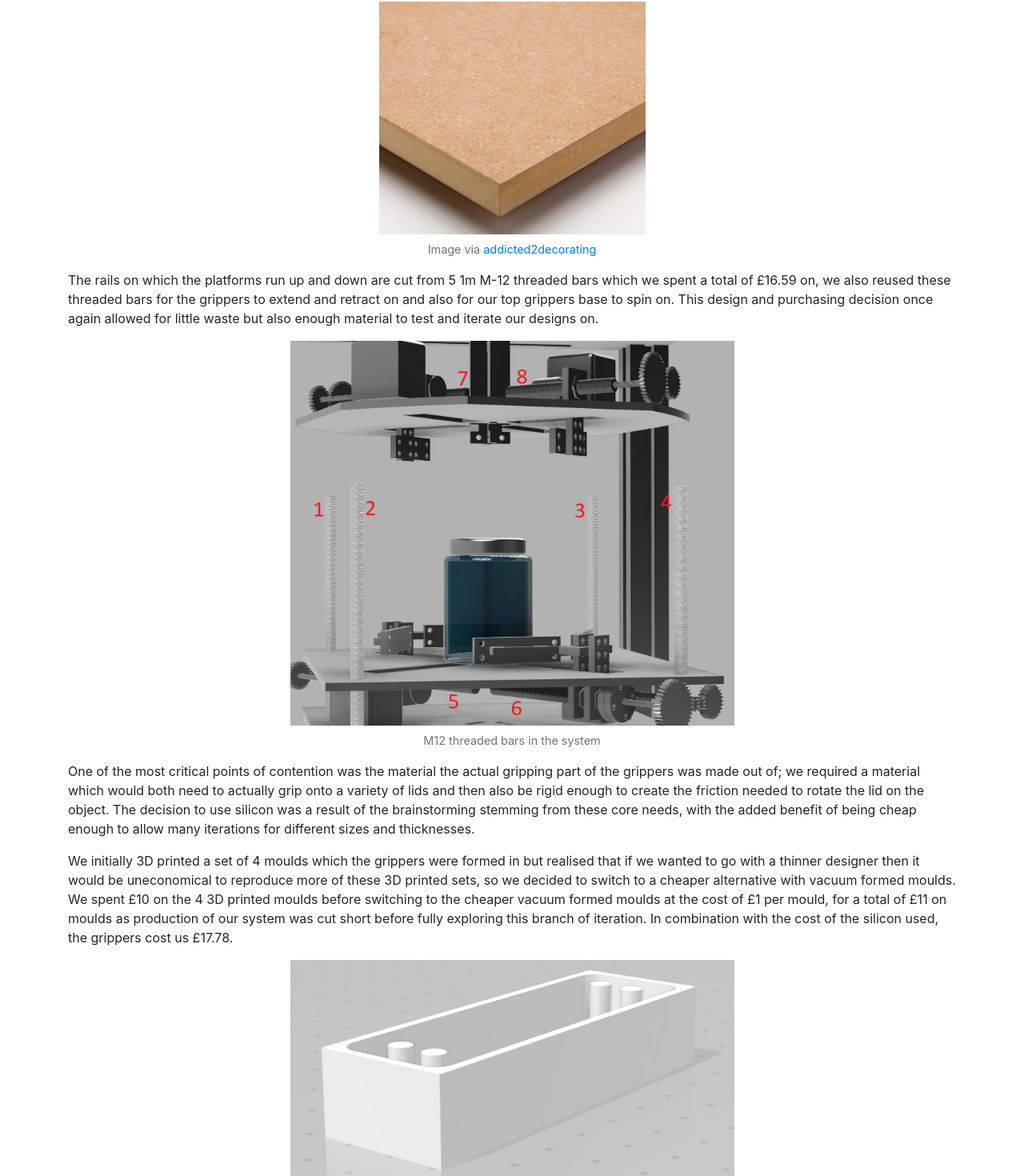
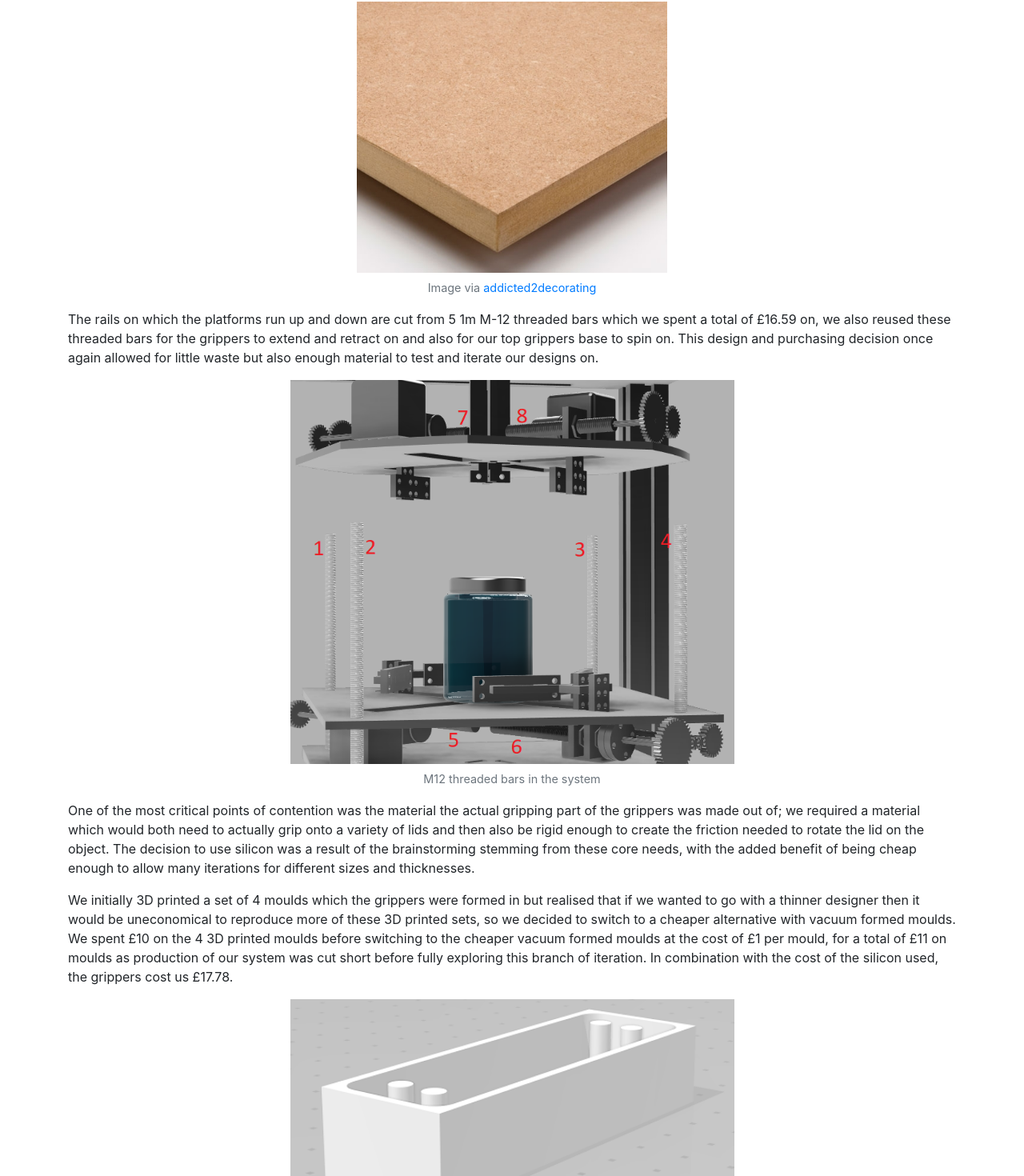
Before and after one commit to veselypeta/sdp-website, a React (Create React App) app in the folder client/: page /budget in a window 1280 px wide. Shown: the part 426-1896 px from the top of the page at 80% size. Built offline with nearby package versions, Linux system fonts and the light colour scheme.

Commit message:
changes to use centered figure instead

```diff
--- a/client/src/components/atoms/centered-figure/centered-figure.tsx
+++ b/client/src/components/atoms/centered-figure/centered-figure.tsx
@@ -3,14 +3,16 @@ import React, { CSSProperties } from 'react';
 interface Props {
     src: string;
     alt: string;
-    caption?: string;
+    caption?: string | JSX.Element;
     styles?: CSSProperties;
 }
 
 export const CenteredFigure: React.FC<Props> = (props: Props) => {
     return (
         <figure className="text-center">
-            <img src={props.src} className="figure-img" alt={props.alt} style={props.styles} />
+            <a href={props.src}>
+                <img src={props.src} className="figure-img" alt={props.alt} style={props.styles} />
+            </a>
             {props.caption && <p className="figure-caption">{props.caption}</p>}
         </figure>
     );
--- a/client/src/components/pages/budget/sections/overall-expenditude/overall-expenditure.tsx
+++ b/client/src/components/pages/budget/sections/overall-expenditude/overall-expenditure.tsx
@@ -1,5 +1,6 @@
 import React from 'react';
 import { Figure } from 'react-bootstrap';
+import { CenteredFigure } from '../../../../atoms/centered-figure';
 import mdf from '../../../../../images/mdf.jpg';
 import m12Threads from '../../../../../images/m12threads.png';
 import mould from '../../../../../images/mould.png';
@@ -28,15 +29,19 @@ export const OverallExpenditureSection: React.FC = () => {
                 quality and uses we wanted.
             </p>
 
-            <figure className="text-center">
-                <Figure.Image src={mdf} alt={'mdf-image'} style={{ width: '30%' }} />
-                <Figure.Caption>
-                    Image via{' '}
-                    <a href="https://www.addicted2decorating.com/mdf-vs-plywood-differences-pros-and-cons-and-when-to-use-what.html">
-                        addicted2decorating
-                    </a>
-                </Figure.Caption>
-            </figure>
+            <CenteredFigure
+                src={mdf}
+                alt="mdf-image"
+                styles={{ width: '35%' }}
+                caption={
+                    <>
+                        Image via{' '}
+                        <a href="https://www.addicted2decorating.com/mdf-vs-plywood-differences-pros-and-cons-and-when-to-use-what.html">
+                            addicted2decorating
+                        </a>
+                    </>
+                }
+            />
 
             <p>
                 The rails on which the platforms run up and down are cut from 5 1m M-12 threaded bars which we spent a
@@ -45,10 +50,12 @@ export const OverallExpenditureSection: React.FC = () => {
                 little waste but also enough material to test and iterate our designs on.
             </p>
 
-            <figure className="text-center">
-                <Figure.Image src={m12Threads} alt={'m12-threads-image'} style={{ width: '50%' }} />
-                <Figure.Caption>M12 threaded bars in the system</Figure.Caption>
-            </figure>
+            <CenteredFigure
+                src={m12Threads}
+                alt="m12-threads-image"
+                caption="M12 threaded bars in the system"
+                styles={{ width: '50%' }}
+            />
 
             <p>
                 One of the most critical points of contention was the material the actual gripping part of the grippers
@@ -67,10 +74,12 @@ export const OverallExpenditureSection: React.FC = () => {
                 iteration. In combination with the cost of the silicon used, the grippers cost us £17.78.
             </p>
 
-            <figure className="text-center">
-                <Figure.Image src={mould} alt={'gripper-moulds-image'} style={{ width: '50%' }} />
-                <Figure.Caption>gripper mould CAD mock-up</Figure.Caption>
-            </figure>
+            <CenteredFigure
+                src={mould}
+                alt="gripper-moulds-image"
+                styles={{ width: '50%' }}
+                caption="gripper mould CAD mock-up"
+            />
 
             <p>
                 Had the production of our system continued as normal, we would have continued to keep inline with our
```
